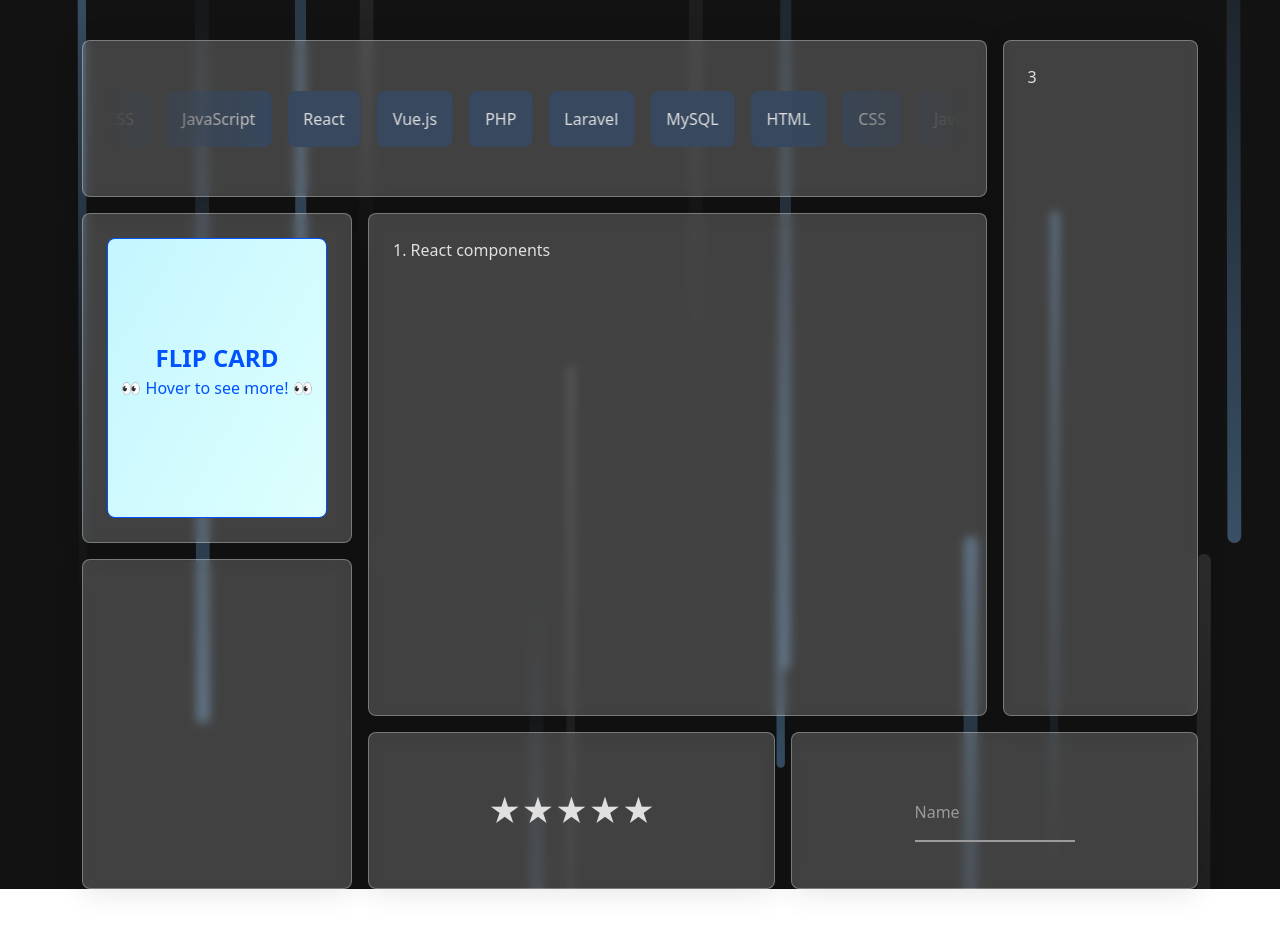
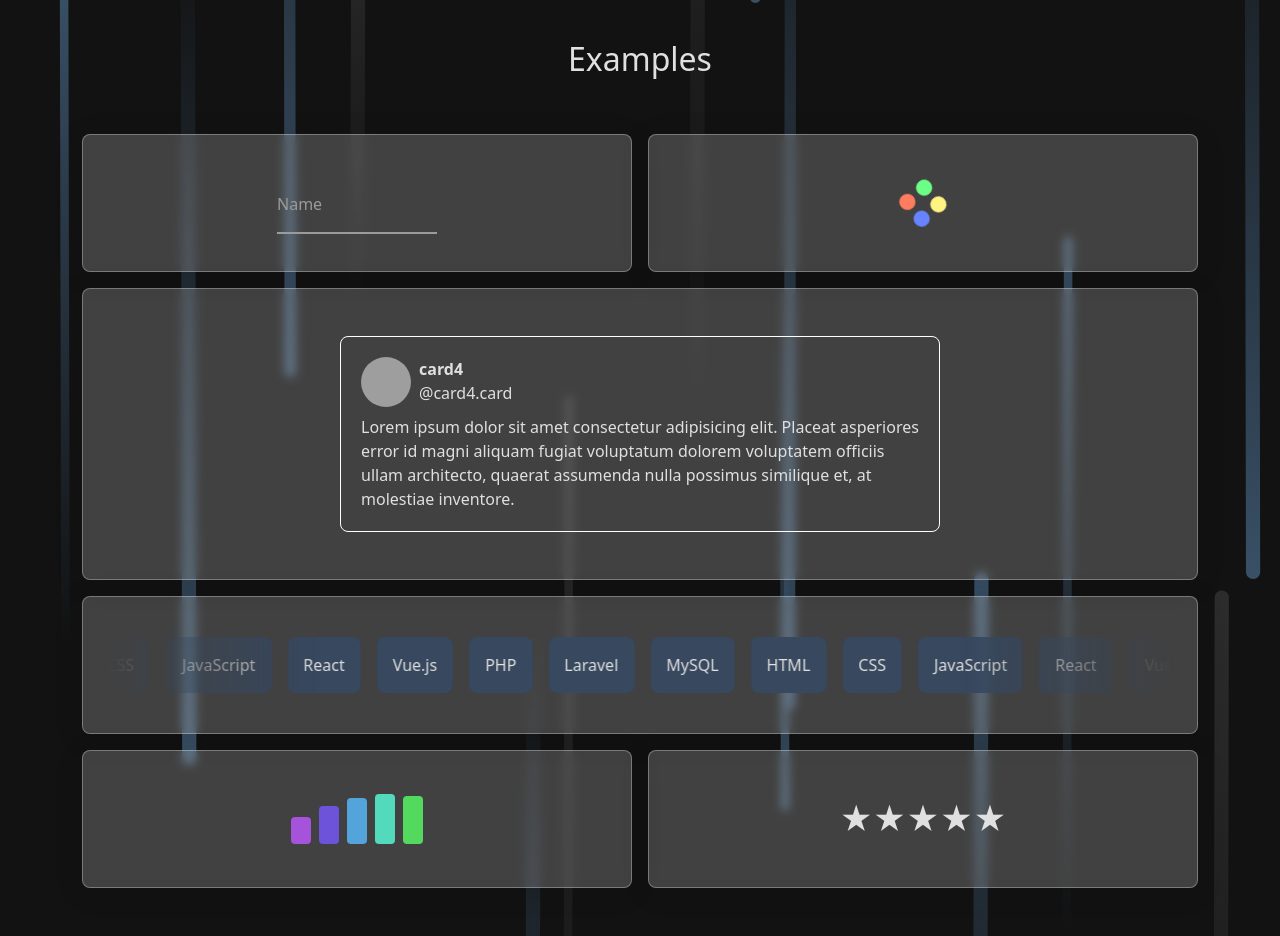
Before and after one commit to BernatDev6/Components_storage_React, a React (Vite) app: page / in a window 1280 px wide. Shown: the part 600-1536 px from the top of the page. Before the commit the page ends 1489 px from the top, so only its background shows below. Built offline with nearby package versions, Linux system fonts and the light colour scheme; grey boxes are pictures that could not be loaded.

Commit message:
modificaciones en el menu de navegacion de componentes para que cuando haya muchos componentes se puedan ver correctamente y agregado algunas animaciones + modificacion del bento en pagina home

```diff
--- a/src/components/HomePage/BentoHome/BentoHome.css
+++ b/src/components/HomePage/BentoHome/BentoHome.css
@@ -1,21 +1,23 @@
 /* Platilla bento con grid */
 .bento {
     display: grid;
-    grid-template-columns: repeat(5, 1fr);
+    grid-template-columns: repeat(4, 1fr);
     grid-template-rows: repeat(5, 1fr);
     grid-column-gap: var(--space-medium);
     grid-row-gap: var(--space-medium);
     grid-template-areas:
-      "div2   div2   div2   div2  div3"
-      "div7   div1   div1   div1  div3"
-      "div7   div1   div1   div1  div3"
-      "div6   div1   div1   div1  div3"
-      "div6   div5   div5   div4  div4"
+    "div1   div1   div2   div2"
+    "div3   div3   div3   div3"
+    "div3   div3   div3   div3"
+    "div4   div4   div4   div4"
+    "div5   div5   div6   div6"
     ;
 }
 
 .bento .group {
     display: flex;
+    align-items: center;
+    justify-content: center;
     background: rgba(255, 255, 255, 0.2);
     border-radius: var(--border-radius);
     box-shadow: 0 4px 30px rgba(0, 0, 0, 0.1);
@@ -30,54 +32,35 @@
 }
 .div2 {
     grid-area: div2;
-    align-items: center;
-    justify-content: center;
 }
 .div3 {
     grid-area: div3;
 }
 .div4 {
     grid-area: div4;
-    align-items: center;
-    justify-content: center;
 }
 .div5 {
     grid-area: div5;
-    align-items: center;
-    justify-content: center;
 }
 .div6 {
     grid-area: div6;
-    align-items: center;
-    justify-content: center;
-}
-.div7 {
-    grid-area: div7;
-    align-items: center;
-    justify-content: center;
 }
 
-
-@media (max-width: 992px) {
+@media (max-width: 768px) {
     .bento {
-        grid-template-columns: repeat(4, 1fr);
-        grid-template-rows: repeat(13, 1fr);
+        grid-template-columns: repeat(2, 1fr);
+        grid-template-rows: repeat(7, 1fr);
         grid-column-gap: var(--space-medium);
         grid-row-gap: var(--space-medium);
         grid-template-areas:
-          "div2   div2   div2   div2"
-          "div1   div1   div1   div1"
-          "div1   div1   div1   div1"
-          "div1   div1   div1   div1"
-          "div1   div1   div1   div1"
-          "div4   div4   div4   div3"
-          "div4   div4   div4   div3"
-          "div5   div5   div5   div3"
-          "div5   div5   div5   div3"
-          "div6   div6   div6   div6"
-          "div6   div6   div6   div6"
-          "div7   div7   div7   div7"
-          "div7   div7   div7   div7"
+          "div1   div1"
+          "div2   div2"
+          "div3   div3"
+          "div3   div3"
+          "div4   div4"
+          "div5   div5"
+          "div6   div6"
+
 
         ;
     }
--- a/src/components/HomePage/BentoHome/BentoHome.jsx
+++ b/src/components/HomePage/BentoHome/BentoHome.jsx
@@ -2,34 +2,35 @@ import React from 'react'
 import './BentoHome.css'
 import { InputComp1 } from '../../inputs/input1/InputComp1';
 import { InputComp2 } from '../../inputs/input2/InputComp2';
-import { CardComp2 } from '../../cards/card2/CardComp2';
 import { CardComp3 } from '../../cards/card3/CardComp3';
-import programmingImg from '../../../assets/images/programming.webp'
+import { CardComp4 } from '../../cards/card4/CardComp4';
+import { LoaderComp3 } from '../../loaders/loader3/LoaderComp3';
+import { LoaderComp2 } from '../../loaders/loader2/LoaderComp2';
 
 export const BentoHome = () => {
   return (
-    <section className="container bento">
-        <div className="div1 group">1. React components
-
+    <>
+        <h2 className='text-center'>Examples</h2>
+        <section className="container bento py-5">
+            <div className="div1 group">
+                <InputComp1 />
             </div>
             <div className="div2 group">
+                <LoaderComp2 />
+            </div>
+            <div className="div3 group">
+                <CardComp4 />
+            </div>
+            <div className="div4 group">
                 <CardComp3 />
             </div>
-        <div className="div3 group">3
-
+            <div className="div5 group">
+                <LoaderComp3 />
             </div>
-        <div className="div4 group">
-            <InputComp1 />
-        </div>
-        <div className="div5 group">
+            <div className="div6 group">
                 <InputComp2 />
             </div>
-        <div className="div6 group">
-
-        </div>
-        <div className="div7 group">
-            <CardComp2 />
-        </div>
         </section>
+    </>
   )
 }
--- a/src/components/NavbarComponente/NavbarComponent.css
+++ b/src/components/NavbarComponente/NavbarComponent.css
@@ -29,6 +29,61 @@
     box-shadow: 2px 0 5px rgba(0, 0, 0, 0.2);
 }
 
+/* Componentes de cada seccion */
+.component-button {
+    opacity: 0;
+    transform: translateX(-10px); /* Se mueve hacia abajo al inicio */
+    animation: fadeInRight 0.3s ease forwards; /* La animación dura 0.3s */
+}
+
+/* Contenedor de la seccion expandida, donde se ven los componentes */
+.expanded-section {
+    max-height: 160px;
+    overflow-y: auto;
+    position: relative; /* Necesario para aplicar una máscara interna */
+    box-shadow: inset 0 0 10px rgba(0, 0, 0, 0.6); /* Sombra interna */
+    border-radius: var(--border-radius); /* Asegura bordes redondeados si es necesario */
+}
+
+/* Barra de scroll en caso de aparecer */
+.expanded-section::-webkit-scrollbar {
+    width: 8px; /* Ancho del scrollbar */
+    height: 8px; /* Altura del scrollbar horizontal (si hay) */
+}
+
+/* Estilo del fondo del scrollbar */
+.expanded-section::-webkit-scrollbar-track {
+    background-color: var(--color-bg-secondary-light); /* Fondo del track (parte donde se mueve el pulgar) */
+    border-radius: var(--border-radius);
+}
+
+/* Estilo del pulgar (la parte que se mueve) */
+.expanded-section::-webkit-scrollbar-thumb {
+    background-color: var(--primary-text-color); /* Color del pulgar */
+    border-radius: var(--border-radius);
+    border: 3px solid var(--primary-text-color); /* Borde sutil alrededor del pulgar */
+}
+
+/* Animación para cada componente en cada seccion */
+@keyframes fadeInRight {
+    to {
+        opacity: 1;
+        transform: translateY(0); /* Posición final */
+    }
+}
+
+/* Animacion para la flecha de despliegue de seccion */
+.fa-angle-down.rotated {
+    transform: rotate(180deg);
+    transition: transform 0.3s ease;
+}
+
+.fa-angle-down {
+    transform: rotate(360deg);
+    transition: transform 0.3s ease;
+}
+
+/* Menu responsive mostrar/ocultar*/
 .menu-open {
     transform: translateX(0); /* Desliza el menú hacia adentro */
 }
--- a/src/components/NavbarComponente/NavbarComponent.jsx
+++ b/src/components/NavbarComponente/NavbarComponent.jsx
@@ -13,11 +13,15 @@ export const NavbarComponent = ({ components, activeComponent, setActiveComponen
     const [isMenuOpen, setIsMenuOpen] = React.useState(false); // Estado del menú hamburguesa
 
     const toggleSection = (section) => {
-        setOpenSections((prevSections) => ({
-            ...prevSections,
-            [section]: !prevSections[section],
-        }));
+        setOpenSections((prevSections) => {
+            const newSections = Object.keys(prevSections).reduce((acc, key) => {
+                acc[key] = key === section ? !prevSections[section] : false;
+                return acc;
+            }, {});
+            return newSections;
+        });
     };
+
 
     const toggleMenu = () => {
         setIsMenuOpen(!isMenuOpen);
@@ -30,7 +34,6 @@ export const NavbarComponent = ({ components, activeComponent, setActiveComponen
 
     return (
         <>
-
             {/* Botón del menú hamburguesa */}
             <div
                 className="menu-toggle d-xl-none py-2 px-3"
@@ -48,10 +51,10 @@ export const NavbarComponent = ({ components, activeComponent, setActiveComponen
                             className="section-button p-3"
                             onClick={() => toggleSection(section)}
                         >
-                            <span>
+                            <span className='section-title'>
                                 <i className={components[section].icon}></i>
                                 <span className='px-2'>{section}</span>
-                                <i className="fa-solid fa-angle-down"></i>
+                                <i className={`fa-solid fa-angle-down ${openSections[section] ? 'rotated' : ''}`}></i>
                             </span>
                         </button>
                         {openSections[section] && (
@@ -62,6 +65,7 @@ export const NavbarComponent = ({ components, activeComponent, setActiveComponen
                                         className={`component-button ${
                                             activeComponent.name === comp.name ? 'active' : ''
                                         }`}
+                                        style={{ animationDelay: `${index * 0.1}s` }}
                                         onClick={() => handleComponentClick(comp)}  // Cerrar el menú al hacer clic en el componente
                                     >
                                        <span>- {comp.name}</span>
--- a/src/components/cards/card4/CardComp4.css
+++ b/src/components/cards/card4/CardComp4.css
@@ -1,4 +1,5 @@
 .card4 {
+    max-width: 600px;
     border: 1px solid #fff;
     border-radius: 8px;
     padding: 20px;
--- a/src/components/cards/card4/CardComp4.jsx
+++ b/src/components/cards/card4/CardComp4.jsx
@@ -35,6 +35,7 @@ export const CardComp4 = () => {
 
 export const CardComp4CSS = `
 .card4 {
+    max-width: 600px;
     border: 1px solid #fff;
     border-radius: 8px;
     padding: 20px;
--- a/src/components/inputs/input2/InputComp2.css
+++ b/src/components/inputs/input2/InputComp2.css
@@ -9,7 +9,7 @@
 
 .input2 label {
   cursor: pointer;
-  transition: color 0.3s;
+  transition: color .3s, transform .3s;
 }
 
 .input2 label:before {
@@ -21,5 +21,6 @@
 .input2 label:hover,
 .input2 label:hover ~ label {
   color: #ffbc2a;
+  transform: scale(1.1);
   transition: color 0.3s;
 }
--- a/src/components/inputs/input2/InputComp2.jsx
+++ b/src/components/inputs/input2/InputComp2.jsx
@@ -53,7 +53,7 @@ export const InputComp2CSS = `
 
 .input2 label {
   cursor: pointer;
-  transition: color 0.3s;
+  transition: color .3s, transform .3s;
 }
 
 .input2 label:before {
@@ -65,6 +65,7 @@ export const InputComp2CSS = `
 .input2 label:hover,
 .input2 label:hover ~ label {
   color: #ffbc2a;
+  transform: scale(1.1);
   transition: color 0.3s;
 }
 `;
```
Lines whose indentation alone changed are shown as unchanged.
